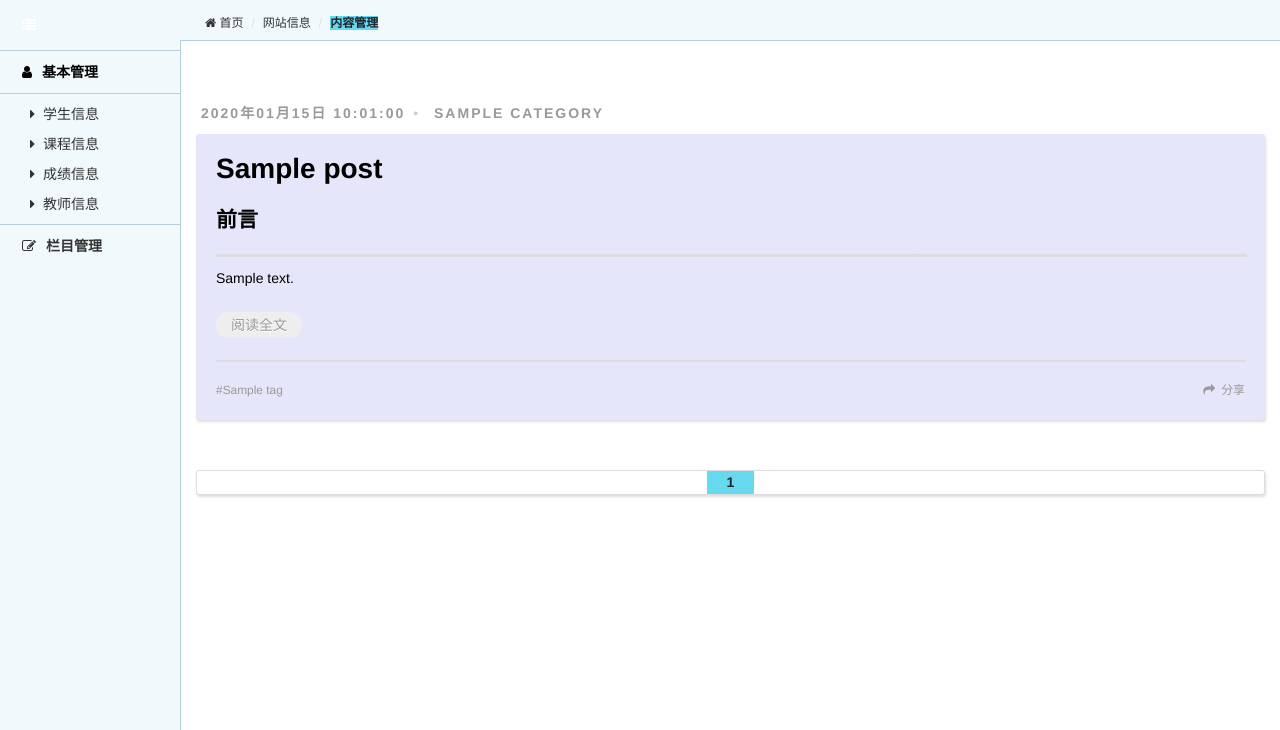
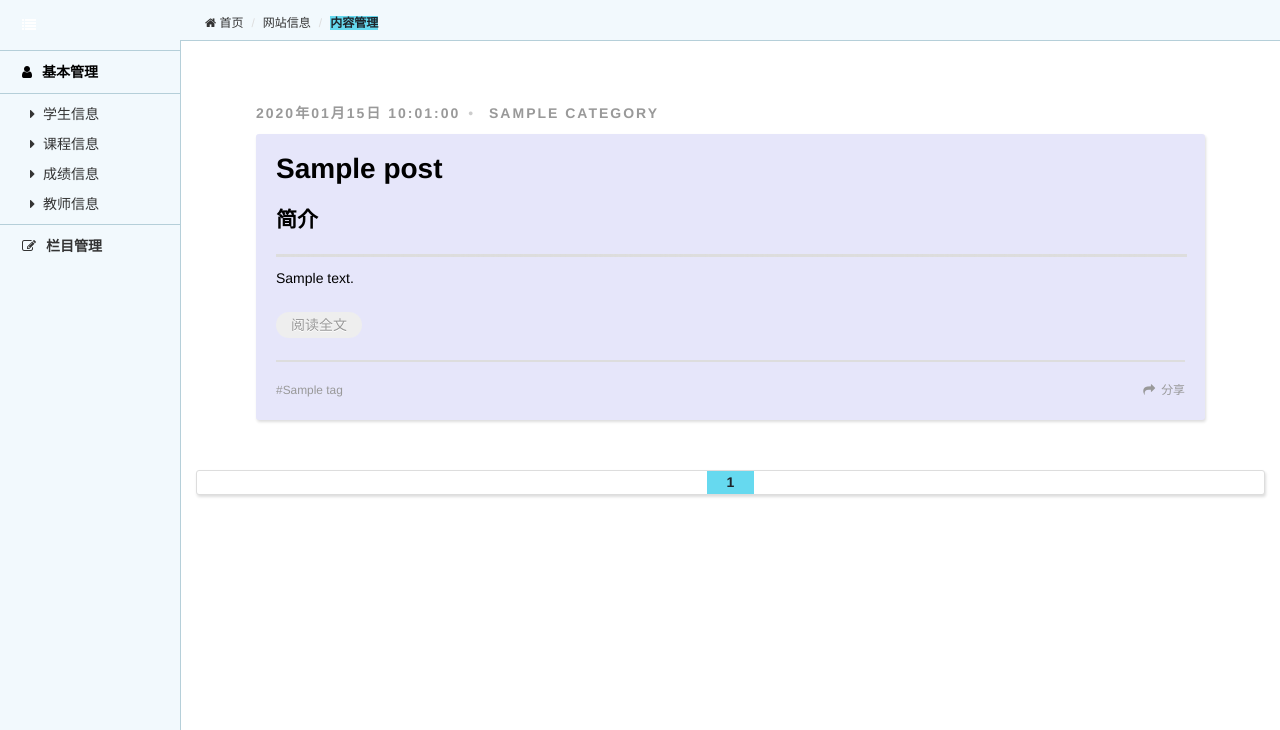
Before and after one commit to distantee/system, a Django app: template student/templates/c_manage.html in a window 1280 px wide. Shown: the part 70-800 px from the top of the page. Run offline with Django 3.2, Linux system fonts and the light colour scheme; the template is opened without the code that fills it: most values are stand-ins (such as "Sample title", 1, 10 or a date in 2020); some libraries are stand-ins or nearby versions; grey boxes are pictures that could not be loaded.

Commit message:
完成首页和项目管理

```diff
--- a/static/css/css_wj1.css
+++ b/static/css/css_wj1.css
@@ -202,6 +202,7 @@ body {
   line-height: 1em;
   text-shadow: 0 1px #fff;
   font-weight: bold;
+  margin-left: 60px;
 }
 .article-inner,
 .archive-article-inner {
@@ -210,6 +211,8 @@ body {
   box-shadow: 1px 2px 3px #ddd;
   -webkit-border-radius: 3px;
   border-radius: 3px;
+  margin-left: 60px;
+  margin-right: 60px;
 }
 .article-entry h1,
 .widget h1,
--- a/student/templates/c_manage.html
+++ b/student/templates/c_manage.html
@@ -39,7 +39,7 @@
                     </h1>
                 </header>
                 <div class="article-entry" itemprop="articleBody">
-                    <h2>前言</h2>
+                    <h2>简介</h2>
                     <hr>
                     {{ post.desc|truncatechars:25 }}
 
--- a/student/templates/c_time.html
+++ b/student/templates/c_time.html
@@ -3,12 +3,12 @@
     <li><a href="/student/c_simply/" id="a_leader_event">简要分类</a></li>
     <li><a href="/student/c_time/" id="a_leader_event" style="color: #1e242a;font-weight: bold;background-color: #66d9ef">时间分类</a></li>
 {% endblock title %}
-
+{% load staticfiles %}
 {% block right %}
     <ul>
         <li>
             {% for arc in archive %}
-            <a href="/student/archive/{{ arc.0.year }}/{{ arc.0.month }}" ><input type="button" value="{{ arc.0|date:'Y年m月'}}|&emsp;({{ arc.1 }})" ></a>
+            <a href="/student/archive/{{ arc.0.year }}/{{ arc.0.month }}" ><input type="button" value="{{ arc.0|date:'Y年m月'}}|({{ arc.1 }})" style="font-weight: bold;width: 130px;height:25px;text-align: center;"></a>
             {% endfor %}
         </li>
     </ul>
--- a/system/views.py
+++ b/system/views.py
@@ -7,7 +7,6 @@ def login_view(request):
     if request.method == 'GET':
         return render(request,'login.html')
     else:
-        print request.method
         name = request.POST.get('name')
         pwd = request.POST.get('password')
         # print name,pwd
```
